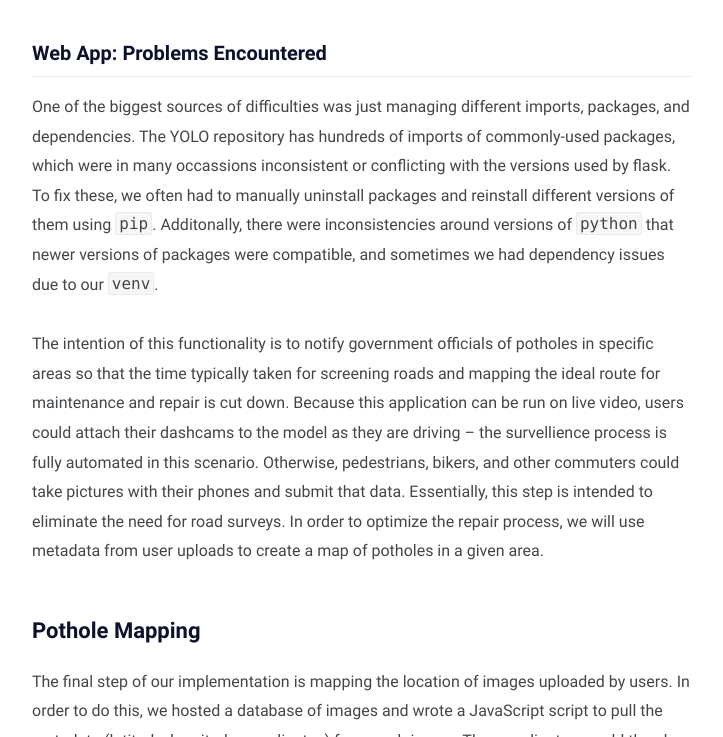
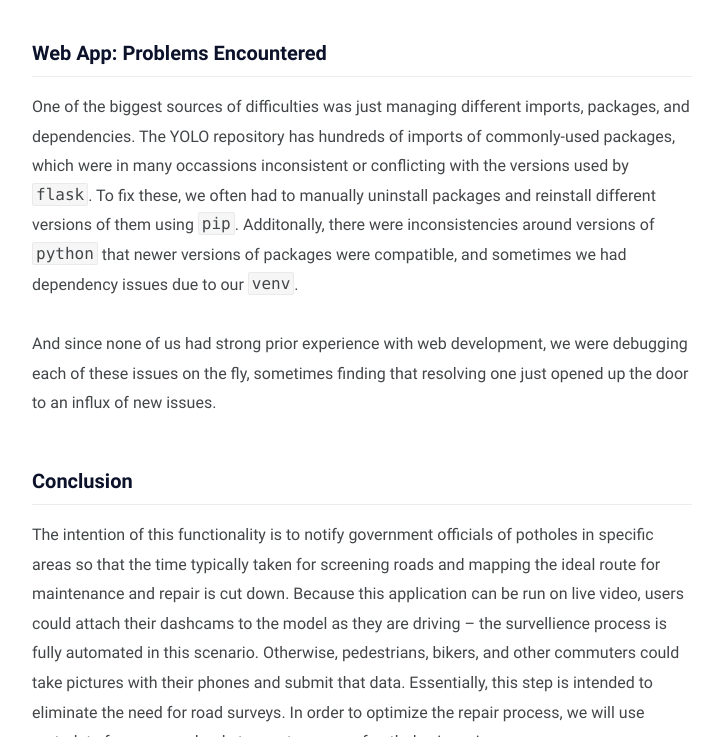
Before and after one commit to amorin5/amorin5.github.io, a Jekyll site: the page built from solution.md, in a window 1280 px wide and 900 px high, scrolled down 6007 px, cut to the strip 163-900 px from the top of the window. Shown: the whole strip, without its empty margins (278-1001 px from the left). Built offline with Jekyll 4.4.1, drawn with Linux system fonts in a browser that asks for light colours; comment, search, counter and statistics services are not loaded.

Commit message:
bit more to problems encountered with web app

```diff
--- a/solution.md
+++ b/solution.md
@@ -75,7 +75,11 @@ To create the frontend visuals of our web application, we built out simple `html
 
 ### Web App: Problems Encountered
 
-One of the biggest sources of difficulties was just managing different imports, packages, and dependencies. The YOLO repository has hundreds of imports of commonly-used packages, which were in many occassions inconsistent or conflicting with the versions used by flask. To fix these, we often had to manually uninstall packages and reinstall different versions of them using `pip`. Additonally, there were inconsistencies around versions of `python` that newer versions of packages were compatible, and sometimes we had dependency issues due to our `venv`.
+One of the biggest sources of difficulties was just managing different imports, packages, and dependencies. The YOLO repository has hundreds of imports of commonly-used packages, which were in many occassions inconsistent or conflicting with the versions used by `flask`. To fix these, we often had to manually uninstall packages and reinstall different versions of them using `pip`. Additonally, there were inconsistencies around versions of `python` that newer versions of packages were compatible, and sometimes we had dependency issues due to our `venv`.
+
+And since none of us had strong prior experience with web development, we were debugging each of these issues on the fly, sometimes finding that resolving one just opened up the door to an influx of new issues.
+
+### Conclusion
 
 The intention of this functionality is to notify government officials of potholes in specific areas so that the time typically taken for screening roads and mapping the ideal route for maintenance and repair is cut down. Because this application can be run on live video, users could attach their dashcams to the model as they are driving -- the survellience process is fully automated in this scenario. Otherwise, pedestrians, bikers, and other commuters could take pictures with their phones and submit that data. Essentially, this step is intended to eliminate the need for road surveys. In order to optimize the repair process, we will use metadata from user uploads to create a map of potholes in a given area.
 
```
